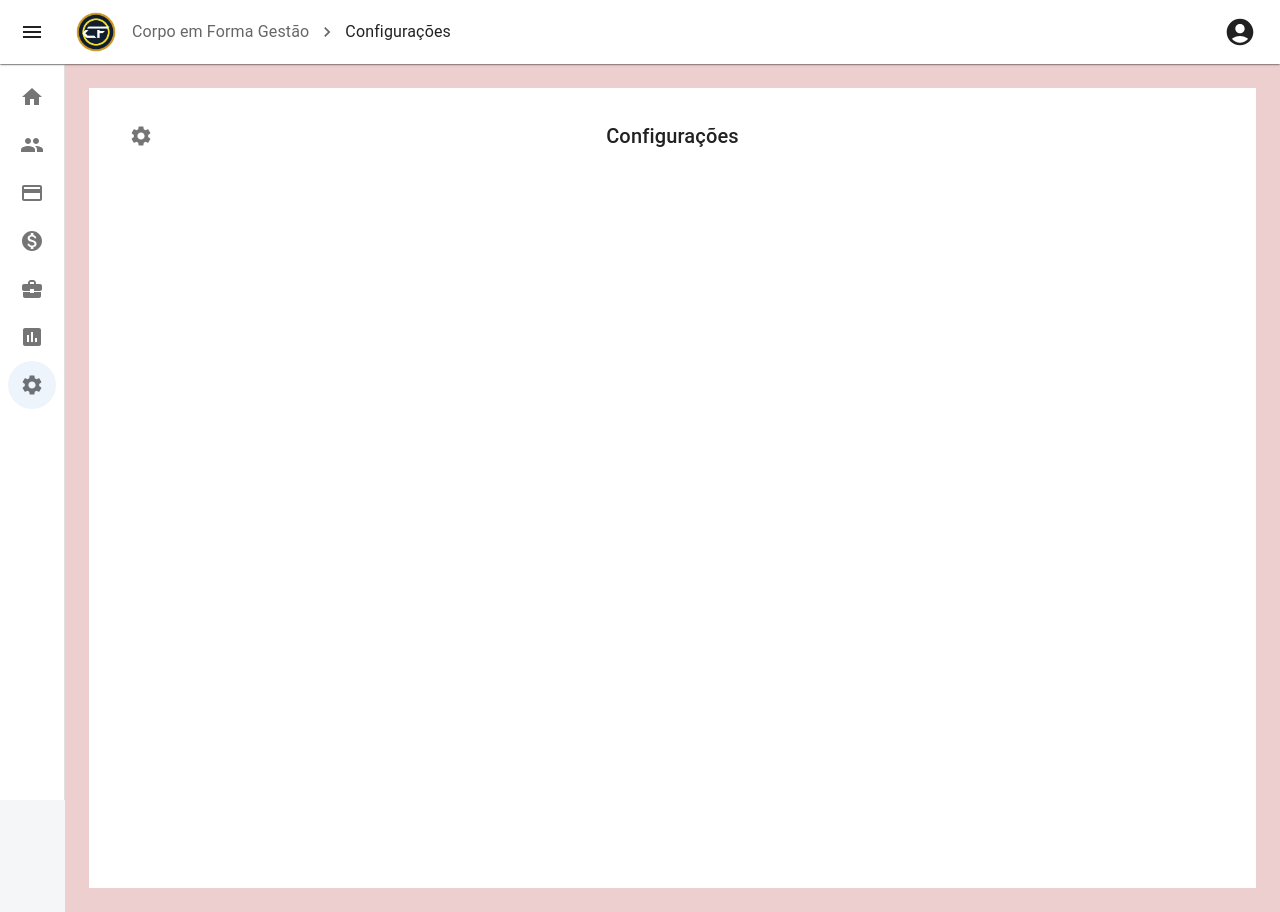
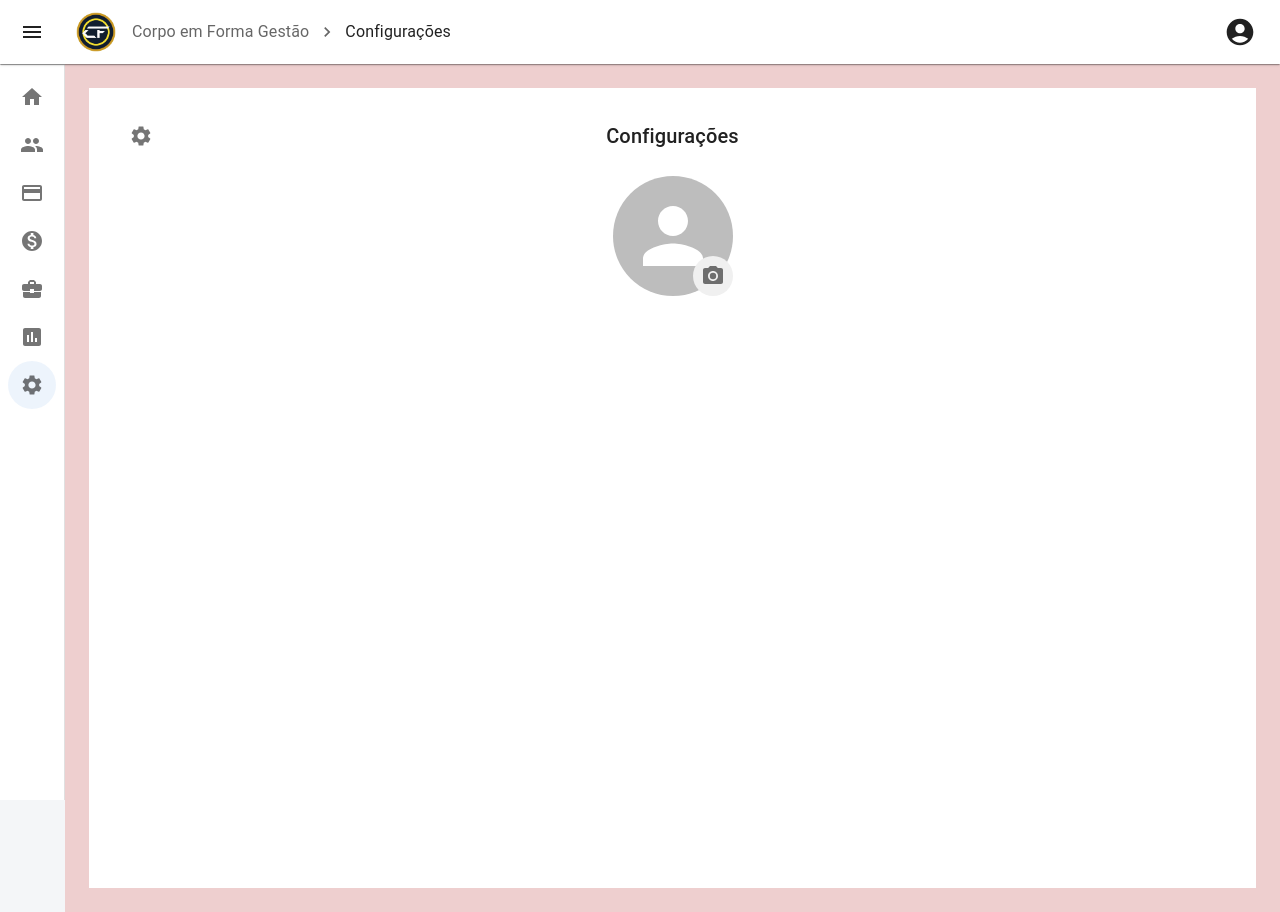
Before and after one commit to PabloVini28/projeto-integrado-1, a React (Vite) app: page /#/configuracoes in a window 1280 px wide. Built offline with nearby package versions, Linux system fonts and the light colour scheme.

Commit message:
feat: adding the camera icon and the profile icon

```diff
--- a/src/pages/Configuracoes/ConfigPage.jsx
+++ b/src/pages/Configuracoes/ConfigPage.jsx
@@ -40,6 +40,33 @@ export default function ConfigPage() {
                             Configurações
                         </Typography>
                 </Box>
+                <Box
+                        sx={{
+                            position: 'relative',
+                            mb: 1,
+                        }}
+                    >
+                        <Avatar
+                            alt="Kelton Martins"
+
+                            src=""
+                            sx={{ width: 120, height: 120 }}
+                        />
+                        {}
+                        <IconButton
+                            sx={{
+                                position: 'absolute',
+                                bottom: 0,
+                                right: 0,
+                                bgcolor: '#f0f0f0',
+                                '&:hover': {
+                                    bgcolor: '#e0e0e0',
+                                },
+                            }}
+                        >
+                            <PhotoCameraIcon />
+                        </IconButton>
+                </Box>
 
             </Box>
 
```
